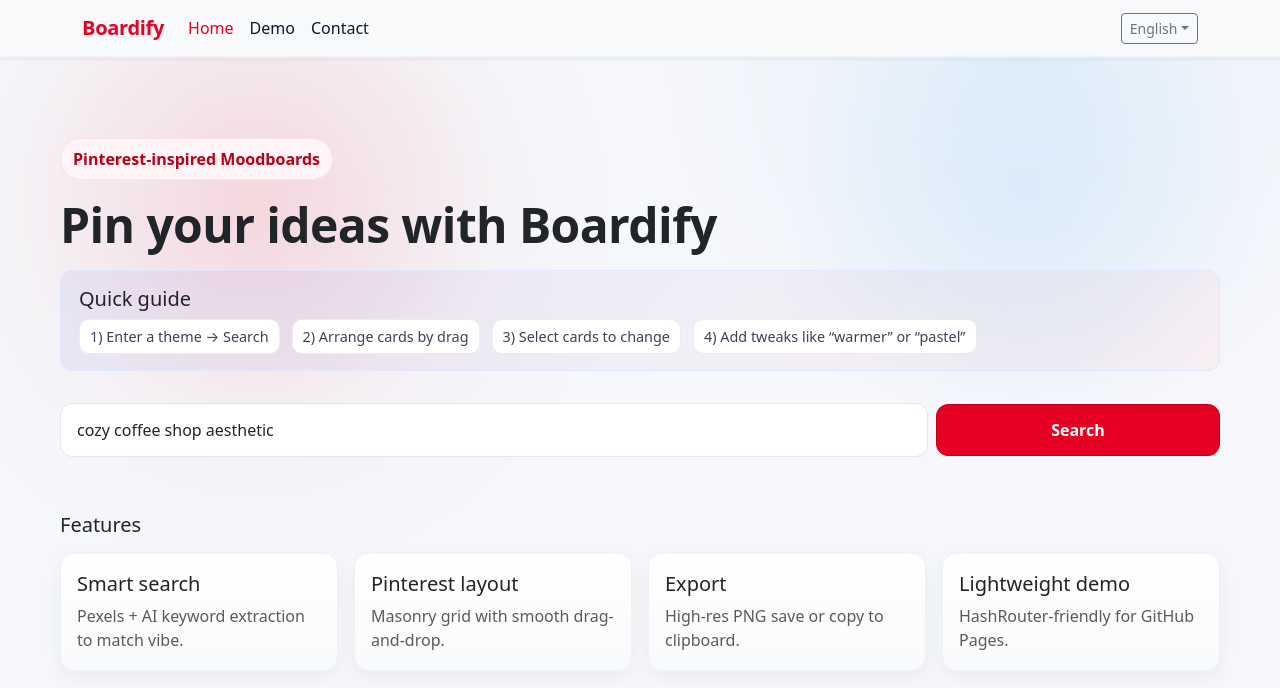
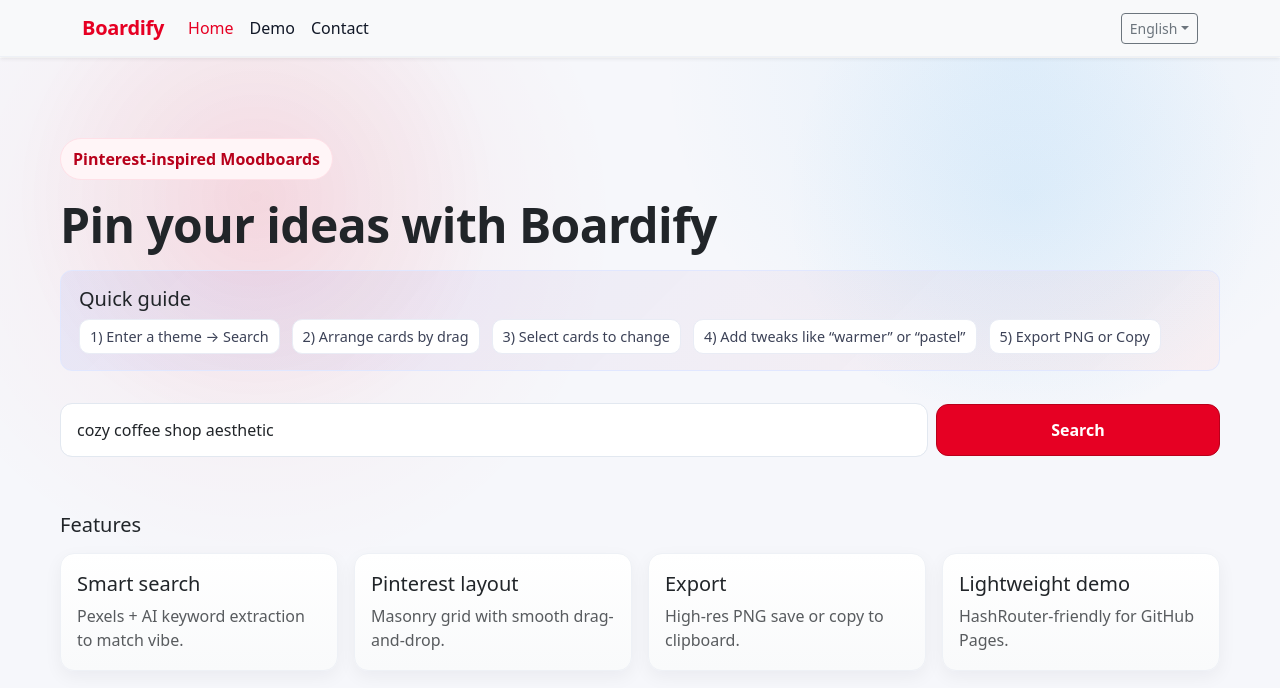
Before and after one commit to CS571-F25/p13, a React (Vite) app: page /#/ in a window 1280 px wide. Shown: the top 688 px of the page. Built offline with nearby package versions, Linux system fonts and the light colour scheme.

Commit message:
add step5 to home

```diff
--- a/src/pages/Home.jsx
+++ b/src/pages/Home.jsx
@@ -26,6 +26,7 @@
               <li>{t.step2}</li>
               <li>{t.step3}</li>
               <li>{t.step4}</li>
+              <li>{t.step5}</li>
             </ul>
           </div>
 
```
